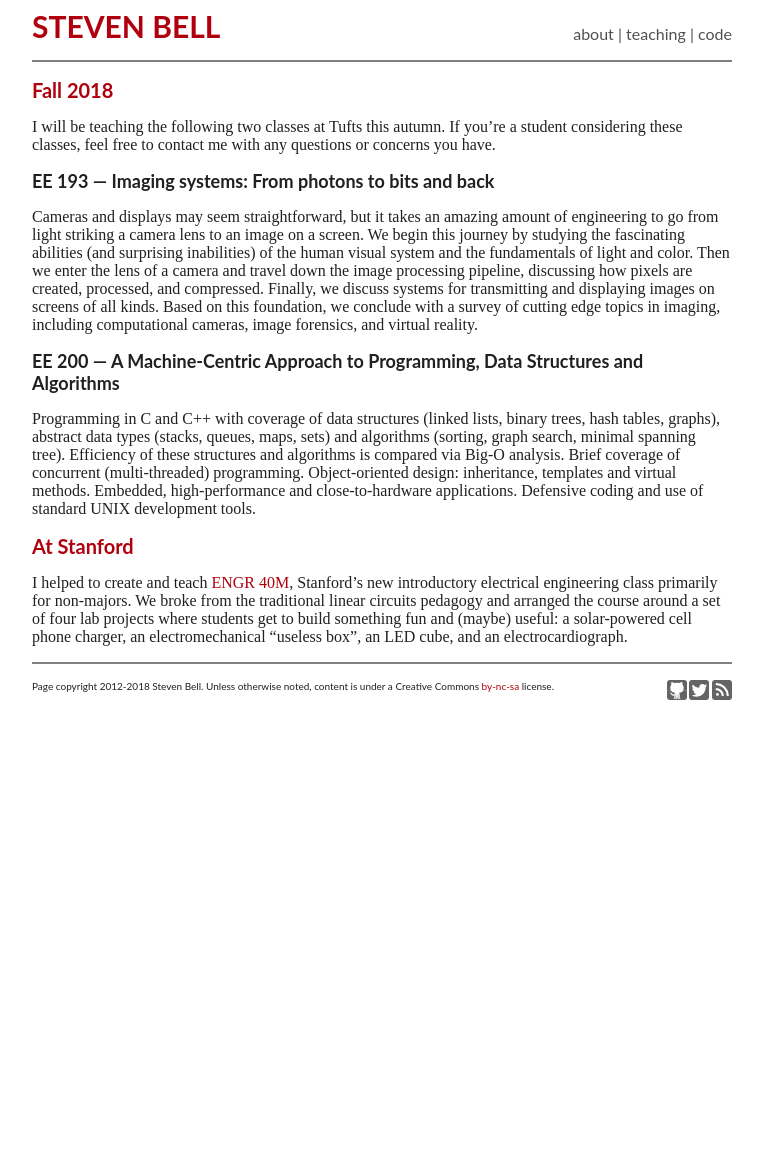
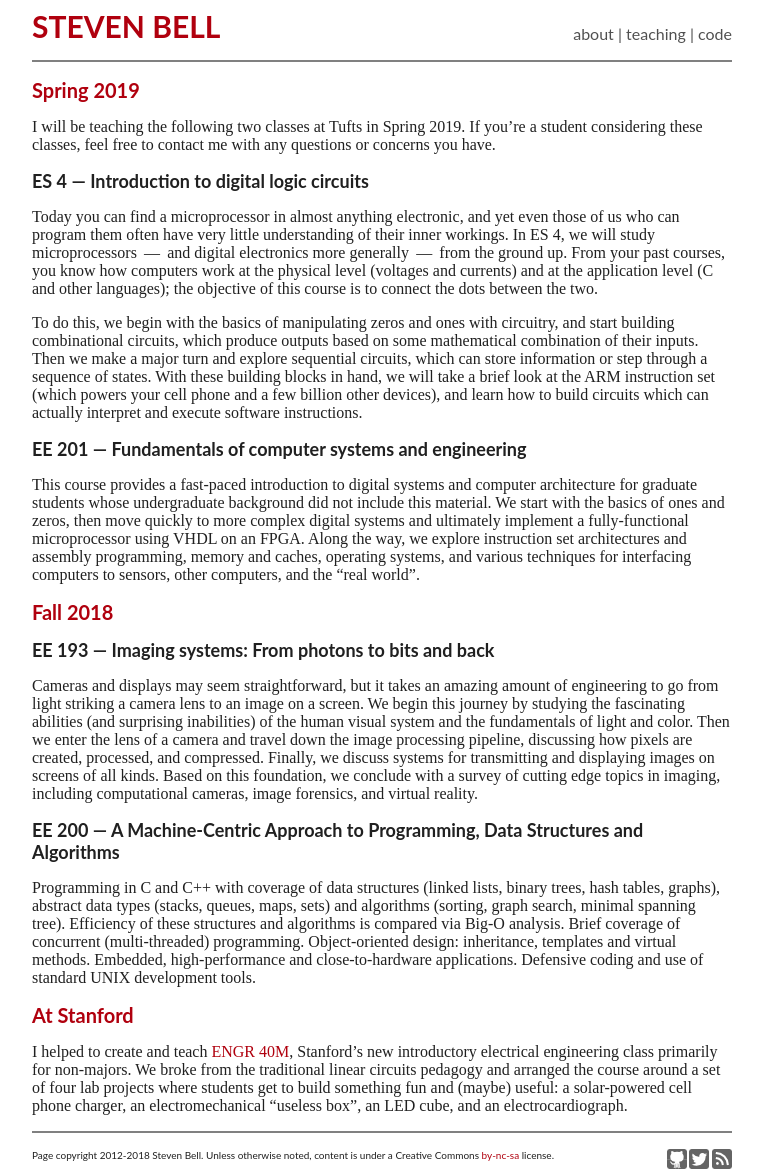
Before and after one commit to stevenbell/stevenbell.github.com, a Jekyll site: the page built from teaching.markdown, in a window 1280 px wide. Shown: the whole page, without its empty margins (258-1021 px from the left). Built offline with Jekyll 4.4.1, drawn with Linux system fonts in a browser that asks for light colours; before the commit the page ends 900 px from its top, so only the background shows below that.

Commit message:
Update for spring 2019, note on my "research lab"

```diff
--- a/teaching.markdown
+++ b/teaching.markdown
@@ -3,9 +3,20 @@ layout: page
 title: Teaching
 ---
 
+# Spring 2019
+
+I will be teaching the following two classes at Tufts in Spring 2019.  If you're a student considering these classes, feel free to contact me with any questions or concerns you have.
+
+## ES 4 --- Introduction to digital logic circuits
+Today you can find a microprocessor in almost anything electronic, and yet even those of us who can program them often have very little understanding of their inner workings. In ES 4, we will study microprocessors  ---  and digital electronics more generally  ---  from the ground up. From your past courses, you know how computers work at the physical level (voltages and currents) and at the application level (C and other languages); the objective of this course is to connect the dots between the two.
+
+To do this, we begin with the basics of manipulating zeros and ones with circuitry, and start building combinational circuits, which produce outputs based on some mathematical combination of their inputs. Then we make a major turn and explore sequential circuits, which can store information or step through a sequence of states. With these building blocks in hand, we will take a brief look at the ARM instruction set (which powers your cell phone and a few billion other devices), and learn how to build circuits which can actually interpret and execute software instructions.
+
+## EE 201 --- Fundamentals of computer systems and engineering
+This course provides a fast-paced introduction to digital systems and computer architecture for graduate students whose undergraduate background did not include this material. We start with the basics of ones and zeros, then move quickly to more complex digital systems and ultimately implement a fully-functional microprocessor using VHDL on an FPGA. Along the way, we explore instruction set architectures and assembly programming, memory and caches, operating systems, and various techniques for interfacing computers to sensors, other computers, and the “real world”.
+
+
 # Fall 2018
-
-I will be teaching the following two classes at Tufts this autumn.  If you're a student considering these classes, feel free to contact me with any questions or concerns you have.
 
 ## EE 193 --- Imaging systems: From photons to bits and back
 Cameras and displays may seem straightforward, but it takes an amazing amount of engineering to go from light striking a camera lens to an image on a screen.  We begin this journey by studying the fascinating abilities (and surprising inabilities) of the human visual system and the fundamentals of light and color.  Then we enter the lens of a camera and travel down the image processing pipeline, discussing how pixels are created, processed, and compressed.  Finally, we discuss systems for transmitting and displaying images on screens of all kinds.  Based on this foundation, we conclude with a survey of cutting edge topics in imaging, including computational cameras, image forensics, and virtual reality.
```
Also changed, not shown: index.markdown (+7 -1 lines), working_with_me.markdown (added, +25 -0 lines).
